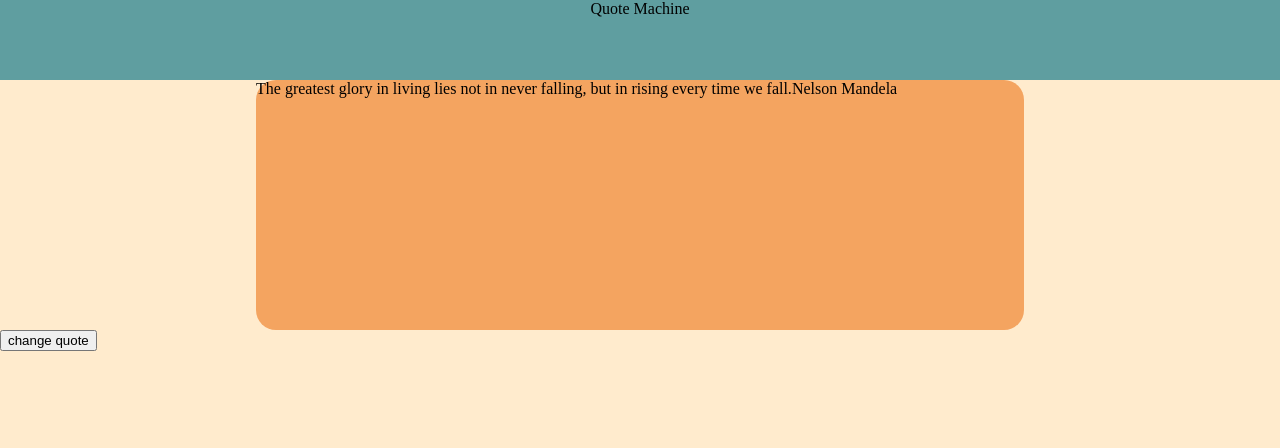
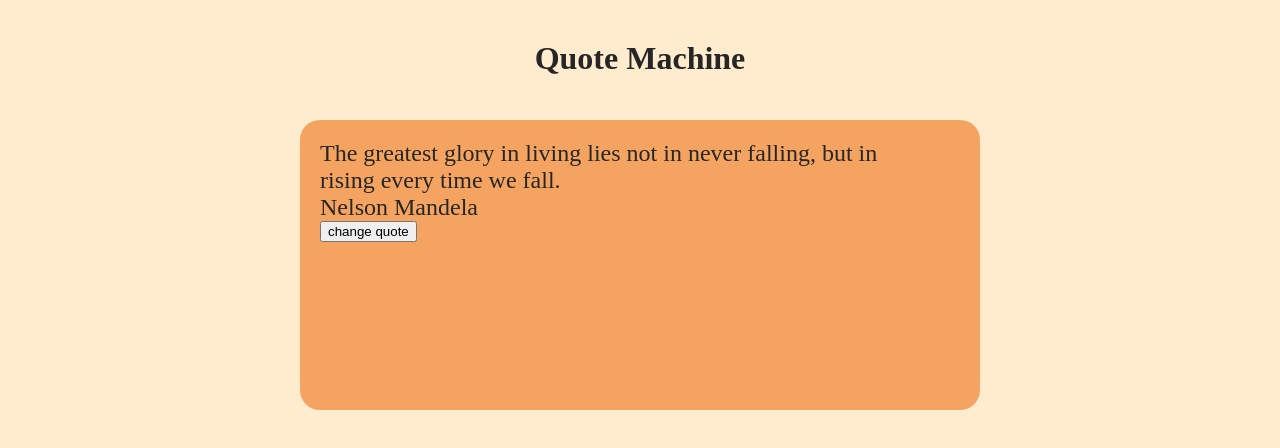
Before and after one commit to KellyAtmore/quote-machine, a React (Create React App) app: page / in a window 1280 px wide. Shown: the top 448 px of the page. Built offline with nearby package versions, Linux system fonts and the light colour scheme.

Commit message:
author on seperate line

```diff
--- a/src/App.js
+++ b/src/App.js
@@ -2,10 +2,10 @@
 import { useEffect, useState } from "react";
 
 function App() {
-  const [quote, setQuote] = useState([
-    "The greatest glory in living lies not in never falling, but in rising every time we fall.",
-    "Nelson Mandela",
-  ]);
+  const [quote, setQuote] = useState(
+    "The greatest glory in living lies not in never falling, but in rising every time we fall."
+  );
+  const [author, setAuthor] = useState("Nelson Mandela");
 
   const changeQuote = () => {
     axios
@@ -15,7 +15,8 @@
         const author = res.data.author;
         console.log("this is data", data, author);
 
-        setQuote([data, author]);
+        setQuote(data);
+        setAuthor(author);
       })
       .catch((error) => {
         console.log(error);
@@ -25,12 +26,13 @@
   return (
     <div className="App">
       <div className="header">
-        <p>Quote Machine</p>
+        <h1>Quote Machine</h1>
       </div>
       <div className="quote-box">
-        <p className="quote-text">{quote}</p>
+        <p className="quote-text"> {quote} </p>
+        <p>{author}</p>
+        <button onClick={() => changeQuote()}>change quote</button>
       </div>
-      <button onClick={() => changeQuote()}>change quote</button>
     </div>
   );
 }
--- a/src/index.css
+++ b/src/index.css
@@ -3,17 +3,26 @@
   margin: 0;
 }
 p {
+  width: 90%;
   margin: 0;
+  font-size: 1.5rem;
+  color: #262626;
+}
+
+h1 {
+  margin-top: 40px;
+  color: #262626;
 }
 .header {
   text-align: center;
-  background-color: cadetblue;
+  /* background-color: cadetblue; */
   height: 80px;
 }
 .quote-box {
   background-color: sandybrown;
-  width: 60%;
+  width: 50%;
   height: 250px;
   border-radius: 20px;
   margin: 0 auto;
+  padding: 20px;
 }
```
